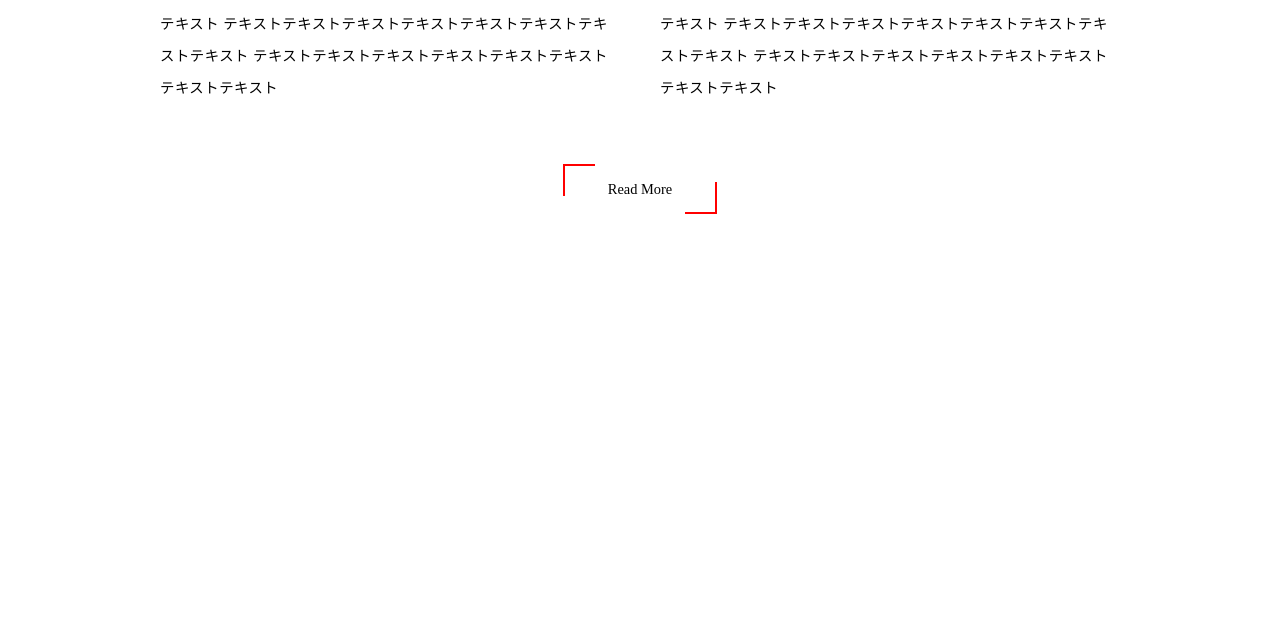
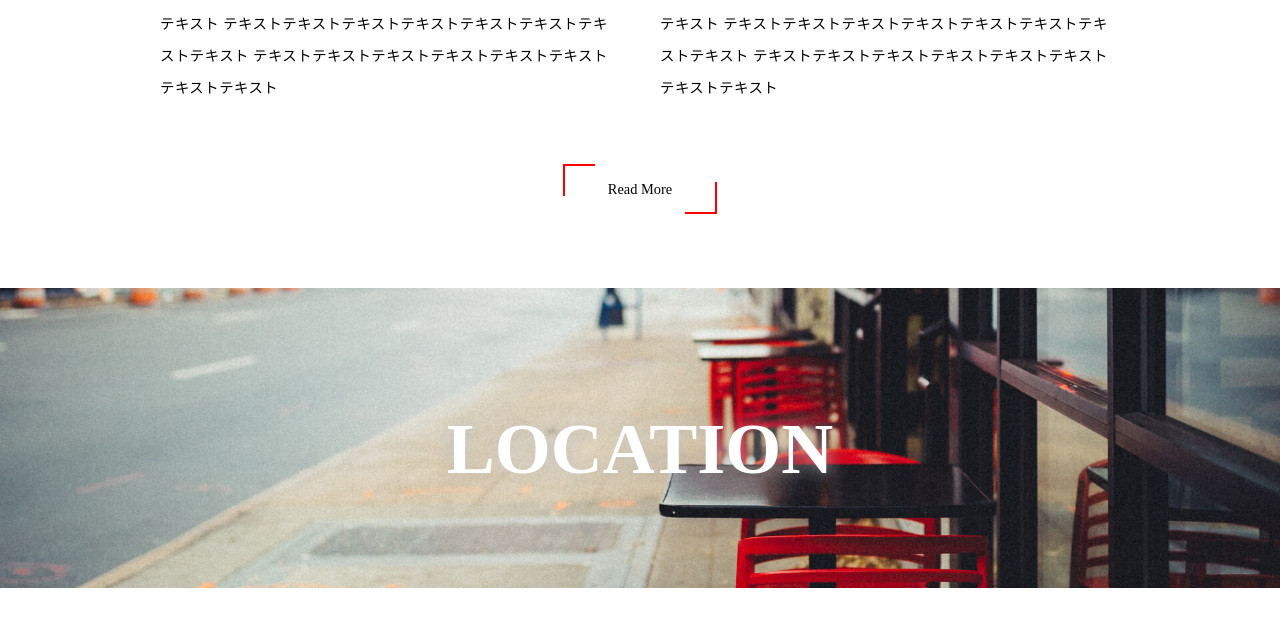
Before and after one commit to yugami10/codestep_store-menu, a website: page index.html in a window 1280 px wide. Shown: the part 2662-3288 px from the top of the page. Drawn offline with Linux system fonts and the light colour scheme.

Commit message:
locationの画像部分のみ

```diff
--- a/index.html
+++ b/index.html
@@ -95,7 +95,14 @@
                     </div>
                 </div>
             </section>
+            <section class="location">
+                <div class="location__img">
+                    <h2 class="location__img--title">LOCATION</h2>
+                </div>
+                <div></div>
+            </section>
             <div style="height: 1000px;"></div>
         </main>
+        <footer></footer>
     </body>
 </html>
--- a/index.scss
+++ b/index.scss
@@ -166,7 +166,6 @@ body {
         padding: 90px 0;
     }
     &__content_item {
-
         h3 {
             @include title;
             margin-bottom: 90px;
@@ -259,3 +258,29 @@ body {
         }
     }
 }
+
+.location {
+    &__img {
+        height: 300px;
+        background-image: url('/img/location.jpg');
+        background-repeat: no-repeat;
+        background-size: cover;
+        background-position: center;
+        background-attachment: fixed;
+
+        position: relative;
+
+        &--title {
+            color: #fff;
+            position: absolute;
+            display: block;
+            width: 100%;
+            text-align: center;
+            top: 40%;
+            font-size: 72px;
+            font-weight: bold;
+            filter: drop-shadow(1px 1px 10px #c0c0c0);
+        }
+    }
+
+}
```
Also changed, not shown: css/index.min.css, 1 other file.
